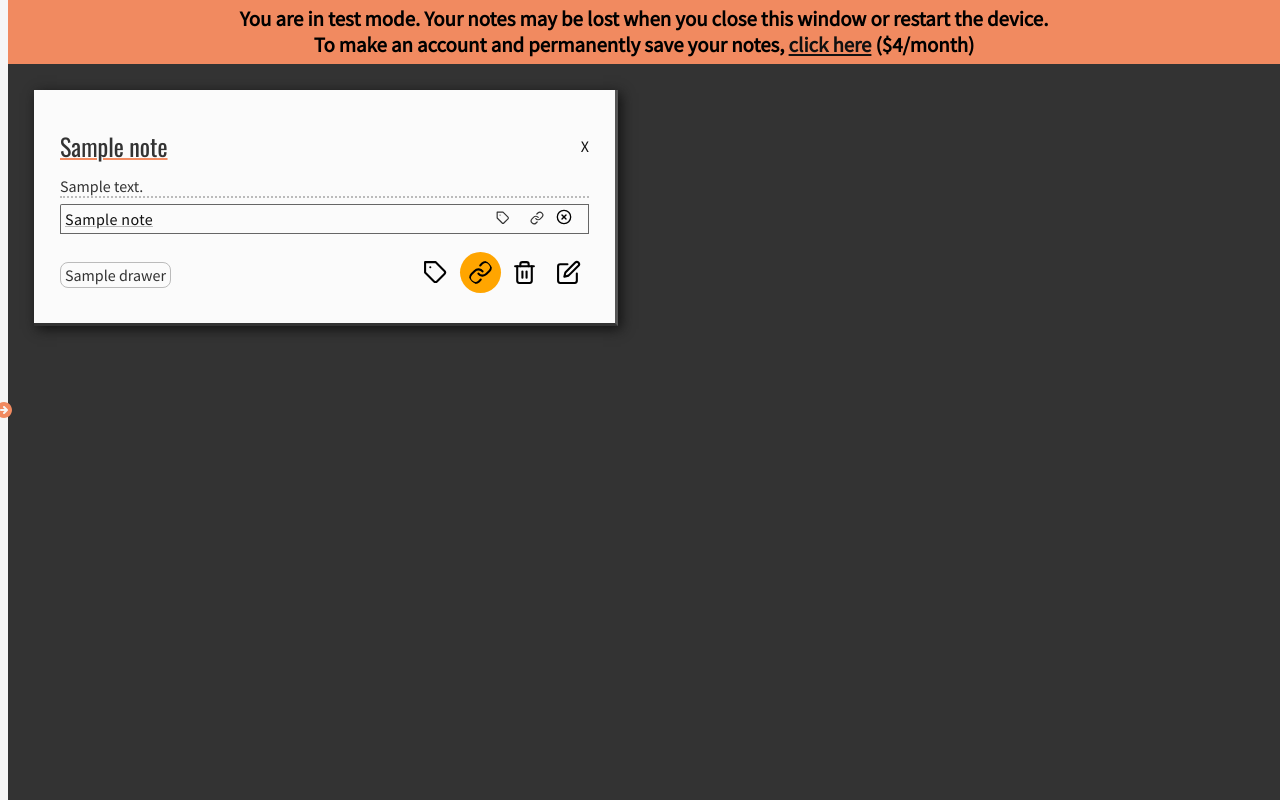
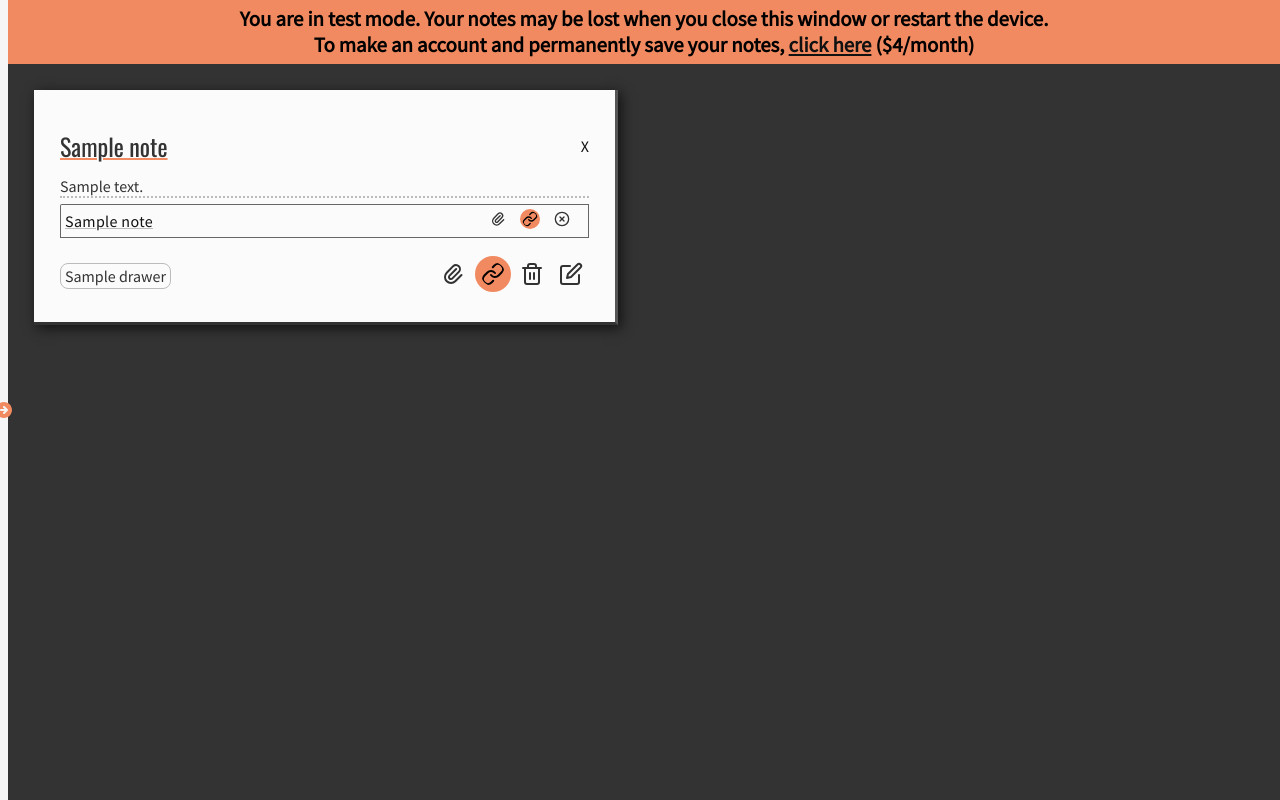
Before and after one commit to koljapluemer/chaoskasten, a Django app: page /notes in a window 1280 px wide. Run offline with Django 3.2, Linux system fonts and the light colour scheme; a user stored in the database is signed in; tables that the repository leaves empty hold one stand-in row (values such as "Sample post"); some libraries are stand-ins or nearby versions.

Commit message:
fix the icons bugging out, make the connect flow better in code, improve icon design in general

```diff
--- a/main/static/css/styles.css
+++ b/main/static/css/styles.css
@@ -253,21 +253,16 @@ form {
   width: 50px;
 }
 
-.connect-sender {
-  background: orange;
+.connect-sender img {
+  background: #F18A60;
+  filter: none;
   border-radius: 50%;
 }
 
-.svg-object {
-  position: relative;
-  z-index: -1;
-  width: 25px;
-  padding: 8px;
-}
-
-.svg-small {
-  width: 16px;
-  padding: 0;
+.connect-receiver:hover img {
+  background: #F18A60;
+  filter: none;
+  border-radius: 50%;
 }
 
 .svg-link-wrapper {
@@ -276,13 +271,7 @@ form {
   z-index: 1;
 }
 
-.svg-wrapper {
-  display: inline-block;
-}
 
-.connect-receiver:hover {
-  background-color: blue;
-}
 
 .note-content h1 {
   font-size: 24px;
@@ -409,8 +398,8 @@ form {
 }
 
 .icon {
-  height: 20px;
-  margin-left: 8px;
+  padding: 2px;
+  height: 16px;
   filter: invert(19%) sepia(0%) saturate(0%) hue-rotate(180deg) brightness(91%) contrast(93%);
 }
 
@@ -423,7 +412,8 @@ form {
 }
 
 .title-icon {
-  height: 14px;
+  height: 24px;
+  padding: 6px;
 }
 
 .slogan {
--- a/main/templates/notes.html
+++ b/main/templates/notes.html
@@ -46,7 +46,6 @@
     <div class="note-section">
       <div class="note-section-title-wrapper">
         <h2 class="note-section-title">Pinned</h2>
-        <img src="static/ico/tag.svg" alt="Pin" class="icon title-icon">
       </div>
       <ul class="note-related-list">
         {% if pinnedNotes %}
--- a/main/templates/widgets/note.html
+++ b/main/templates/widgets/note.html
@@ -34,37 +34,39 @@
       <p class="note-drawer">{{ parentnote.drawer }}</p>
       <div class="note-buttons">
         <a href="/pin/{{parentnote.id}}" class="svg-link-wrapper">
-          <object class="svg-object" data="static/ico/tag.svg" type="image/svg+xml"></object>
+            <span class="svg-wrapper">
+          <img src="static/ico/tag.svg" alt="Pin" class="icon title-icon">
+          </span>
         </a>
         {% if sender %}
           {% if parentnote.id == sender %}
             <a href="/notes/deactiveConnectionMode" class="svg-link-wrapper">
-              <span class="svg-wrapper">
-                <object class="connect-sender svg-object" data="static/ico/link.svg" type="image/svg+xml"></object>
+              <span class="svg-wrapper connect-sender">
+                <img src="static/ico/link.svg" alt="Connect" class="icon title-icon  ">
               </span>
             </a>
           {% else %}
             <a href="/notes/r/{{ parentnote.id }}" class="svg-link-wrapper">
-              <span class="svg-wrapper">
-              <object class="connect-receiver svg-object" data="static/ico/link.svg" type="image/svg+xml"></object>
-            </span>
+              <span class="svg-wrapper connect-receiver">
+                <img src="static/ico/link.svg" alt="Connect" class="icon title-icon">
+              </span>
             </a>
           {% endif %}
         {% else %}
           <a href="/notes/s/{{parentnote.id}}" class="svg-link-wrapper">
             <span class="svg-wrapper">
-            <object class="svg-object" data="static/ico/link.svg" type="image/svg+xml"></object>
+            <img src="static/ico/link.svg" alt="Connect" class="icon title-icon">
           </span>
           </a>
         {% endif %}
         <a href="/delete/{{parentnote.id}}" class="svg-link-wrapper" onclick="return confirm('Delete this note?')">
           <span class="svg-wrapper">
-          <object class="svg-object" data="static/ico/trash-2.svg" type="image/svg+xml"></object>
+          <img src="static/ico/trash-2.svg" alt="Trash" class="icon title-icon">
         </span>
         </a>
         <a href="/editMode/{{parentnote.id}}/true" class="svg-link-wrapper">
           <span class="svg-wrapper">
-          <object class="svg-object" data="static/ico/edit.svg" type="image/svg+xml"></object>
+          <img src="static/ico/edit.svg" alt="Edit" class="icon title-icon">
         </span>
         </a>
       </div>
--- a/main/templates/widgets/noteTitle.html
+++ b/main/templates/widgets/noteTitle.html
@@ -9,36 +9,36 @@
   {% if unpinnable %}
   <a href="/unpin/{{note.id}}" class="svg-link-wrapper">
     <span class="svg-wrapper">
-    <img src="static/ico/x-circle.svg" alt="Remove" class="icon title-icon">
+    <img src="static/ico/x-circle.svg" alt="Remove" class="icon">
     </span>
   </a>
   {% else %}
   <a href="/pin/{{note.id}}" class="svg-link-wrapper">
     <span class="svg-wrapper">
-    <img src="static/ico/tag.svg" alt="Pin" class="icon title-icon">
+    <img src="static/ico/tag.svg" alt="Pin" class="icon">
     </span>
   </a>
   {% endif %}
 
 
   {% if sender %}
-    {% if parentnote.id == sender %}
+    {% if note.id == sender %}
       <a href="/notes/deactiveConnectionMode" class="svg-link-wrapper">
-        <span class="svg-wrapper">
-          <img src="static/ico/link.svg" alt="Connect" class="icon title-icon">
+        <span class="svg-wrapper connect-sender">
+          <img src="static/ico/link.svg" alt="Connect" class="icon   ">
         </span>
       </a>
     {% else %}
-      <a href="/notes/r/{{ parentnote.id }}" class="svg-link-wrapper">
-        <span class="svg-wrapper">
-        <object class="connect-receiver svg-object svg-small" data="static/ico/link.svg" type="image/svg+xml"></object>
-      </span>
+      <a href="/notes/r/{{ note.id }}" class="svg-link-wrapper">
+        <span class="svg-wrapper connect-receiver">
+          <img src="static/ico/link.svg" alt="Connect" class="icon ">
+        </span>
       </a>
     {% endif %}
   {% else %}
-    <a href="/notes/s/{{parentnote.id}}" class="svg-link-wrapper">
+    <a href="/notes/s/{{ note.id}}" class="svg-link-wrapper">
       <span class="svg-wrapper">
-      <object class="svg-object svg-small" data="static/ico/link.svg" type="image/svg+xml"></object>
+      <img src="static/ico/link.svg" alt="Connect" class="icon ">
     </span>
     </a>
   {% endif %}
@@ -47,7 +47,7 @@
   <a href="/unconnect/{{parentnote.id}}/{{note.id}}"  class="svg-link-wrapper">
     <span class="svg-wrapper">
 
-    <object class="svg-object svg-small" data="static/ico/x-circle.svg" type="image/svg+xml"></object>
+    <img src="static/ico/x-circle.svg" alt="Remove" class="icon">
     </span>
   </a>
   {% endif %}
```
Also changed, not shown: chaosnotes.sqlite3 (added), main/static/ico/tag.svg.
